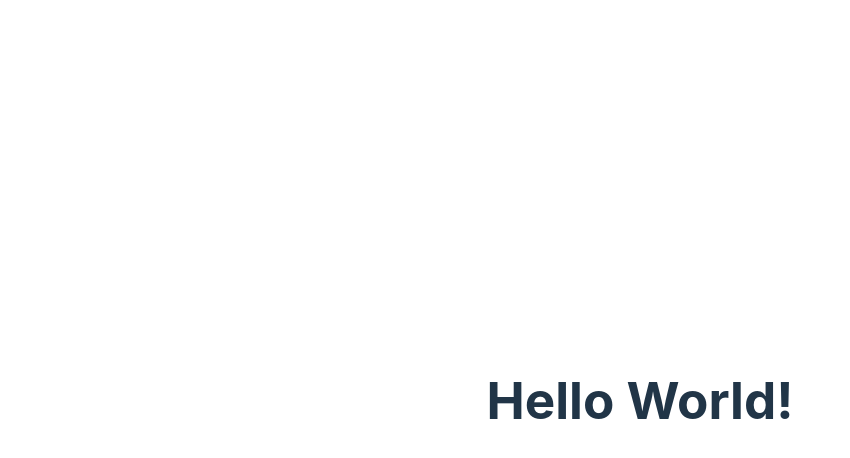
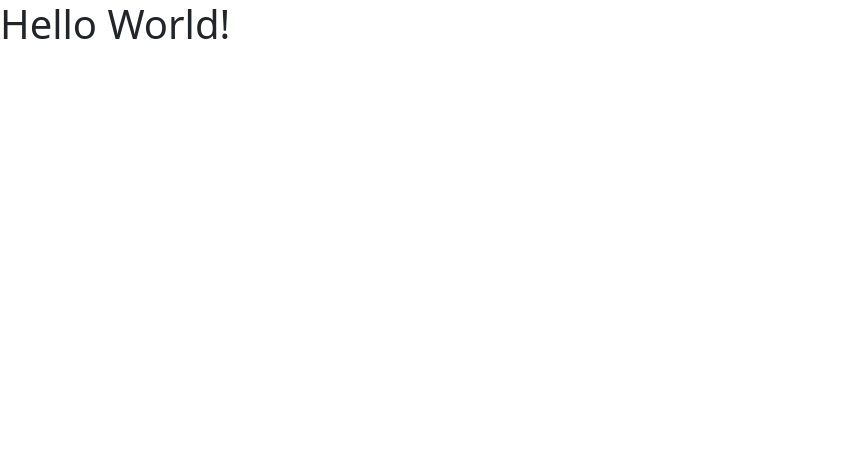
Before and after one commit to luigitarallo/vite-boolfolio, a Vue app: page / in a window 1280 px wide. Shown: the top 458 px of the page, without its empty margins (0-850 px from the left). Built offline with nearby package versions, Linux system fonts and the light colour scheme.

Commit message:
feat: import bootstrap and scss

```diff
--- /dev/null
+++ b/src/assets/scss/style.scss
@@ -0,0 +1 @@
+@import "bootstrap/scss/bootstrap";
--- a/src/style.css
+++ /dev/null
@@ -1,89 +0,0 @@
-:root {
-  font-family: Inter, system-ui, Avenir, Helvetica, Arial, sans-serif;
-  line-height: 1.5;
-  font-weight: 400;
-
-  color-scheme: light dark;
-  color: rgba(255, 255, 255, 0.87);
-  background-color: #242424;
-
-  font-synthesis: none;
-  text-rendering: optimizeLegibility;
-  -webkit-font-smoothing: antialiased;
-  -moz-osx-font-smoothing: grayscale;
-  -webkit-text-size-adjust: 100%;
-}
-
-a {
-  font-weight: 500;
-  color: #646cff;
-  text-decoration: inherit;
-}
-a:hover {
-  color: #535bf2;
-}
-
-a {
-  font-weight: 500;
-  color: #646cff;
-  text-decoration: inherit;
-}
-a:hover {
-  color: #535bf2;
-}
-
-body {
-  margin: 0;
-  display: flex;
-  place-items: center;
-  min-width: 320px;
-  min-height: 100vh;
-}
-
-h1 {
-  font-size: 3.2em;
-  line-height: 1.1;
-}
-
-button {
-  border-radius: 8px;
-  border: 1px solid transparent;
-  padding: 0.6em 1.2em;
-  font-size: 1em;
-  font-weight: 500;
-  font-family: inherit;
-  background-color: #1a1a1a;
-  cursor: pointer;
-  transition: border-color 0.25s;
-}
-button:hover {
-  border-color: #646cff;
-}
-button:focus,
-button:focus-visible {
-  outline: 4px auto -webkit-focus-ring-color;
-}
-
-.card {
-  padding: 2em;
-}
-
-#app {
-  max-width: 1280px;
-  margin: 0 auto;
-  padding: 2rem;
-  text-align: center;
-}
-
-@media (prefers-color-scheme: light) {
-  :root {
-    color: #213547;
-    background-color: #ffffff;
-  }
-  a:hover {
-    color: #747bff;
-  }
-  button {
-    background-color: #f9f9f9;
-  }
-}
```
Also changed, not shown: src/main.js (+7 -4 lines).
